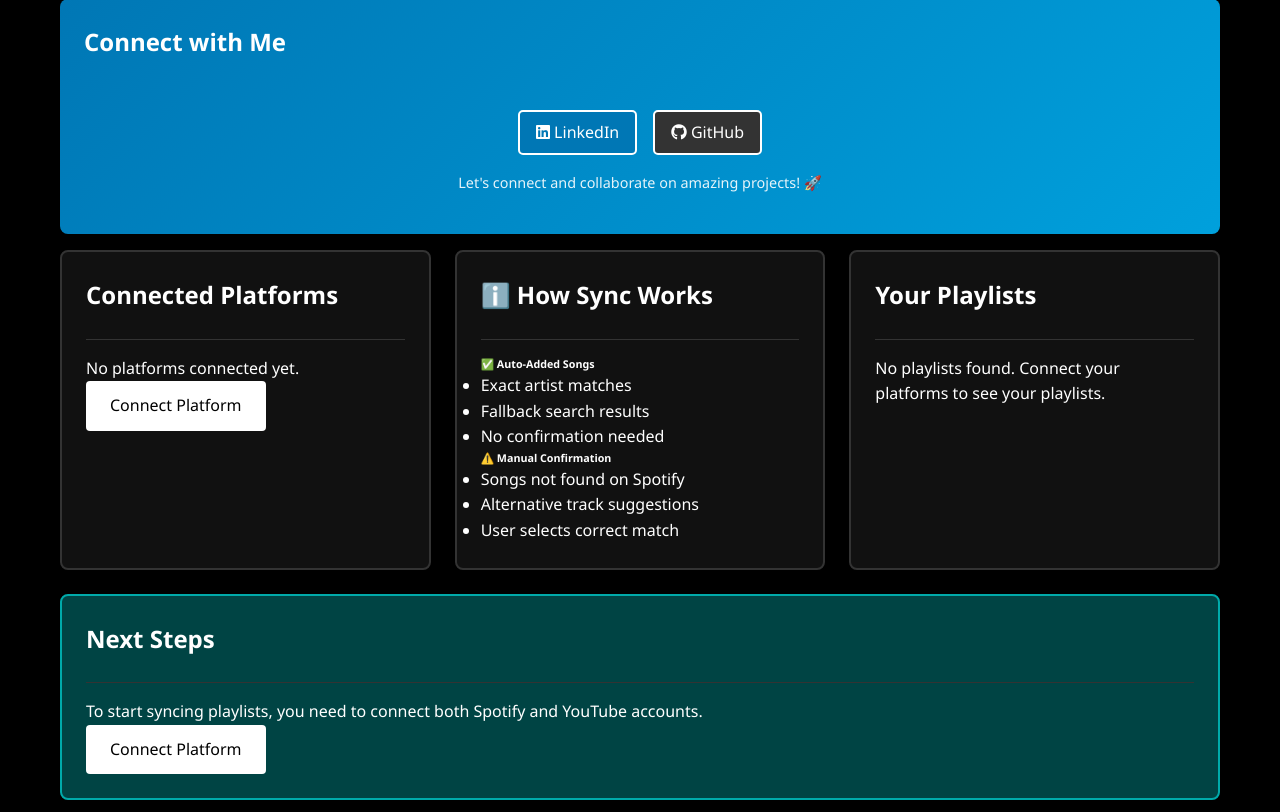
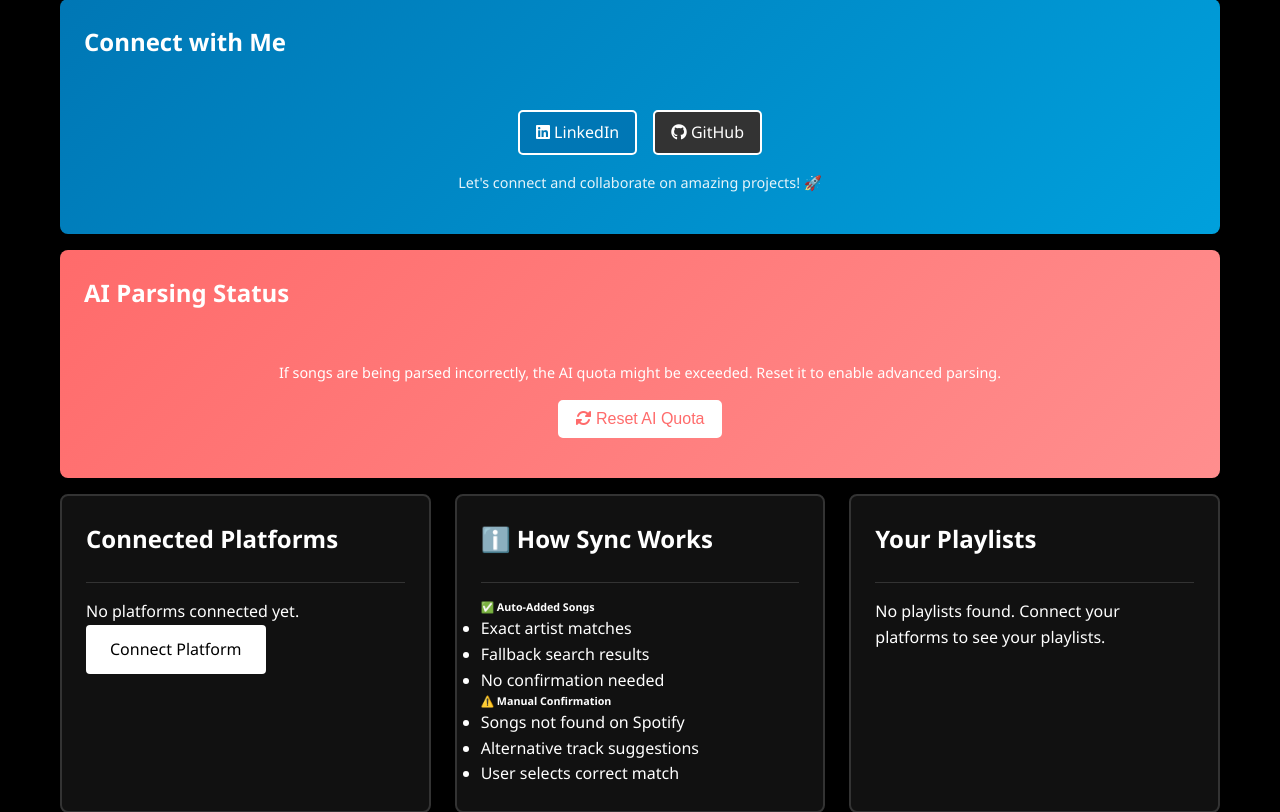
Before and after one commit to gorantlasadwik/sync-tunes, a Flask app: page /dashboard in a window 1280 px wide. Shown: the part 169-981 px from the top of the page. Run offline with Flask 3, Linux system fonts and the light colour scheme; the visitor is signed in with stand-in values (Sample User, id 1).

Commit message:
FIX: Add Gemini quota reset and improve fallback parsing
CRITICAL FIXES:
- Added route to reset Gemini quota when exceeded
- Improved fallback title parsing with better pattern matching
- Added AI Parsing Status section to dashboard with reset button

PARSING IMPROVEMENTS:
- Pattern 1: 'Artist - Song Name [Official Music Video]'  Song: 'Song Name', Artist: 'Artist'
- Pattern 2: 'Song Name | Movie Name | Artist | Music Director'  Song: 'Song Name', Artist: 'Artist'
- Pattern 3: 'Artist - Song Name'  Song: 'Song Name', Artist: 'Artist'
- Pattern 4: 'Song Name by Artist'  Song: 'Song Name', Artist: 'Artist'

BEFORE:
- 'Kaifi Khalil - Kahani Suno 2.0 [Official Music Video]'  Song: 'Kaifi Khalil' (WRONG)
- 'Darshana Full Video Song | Vinaro Bhagyamu Vishnu Katha | Kiran Abbavaram'  Song: 'Darshana Full Video Song' (WRONG)

AFTER:
- 'Kaifi Khalil - Kahani Suno 2.0 [Official Music Video]'  Song: 'Kahani Suno 2.0', Artist: 'Kaifi Khalil' (CORRECT)
- 'Darshana Full Video Song | Vinaro Bhagyamu Vishnu Katha | Kiran Abbavaram'  Song: 'Darshana', Artist: 'Kiran Abbavaram' (CORRECT)

This should fix the incorrect parsing and provide a way to reset the AI quota!

```diff
--- a/app.py
+++ b/app.py
@@ -411,6 +411,14 @@
     GEMINI_QUOTA_EXCEEDED = False
     print("🔄 Gemini quota flag reset - ready to use new API key")
 
+@app.route('/reset_gemini_quota', methods=['POST'])
+@login_required
+def reset_gemini_quota_route():
+    """Reset the Gemini quota flag"""
+    reset_gemini_quota()
+    flash('Gemini quota has been reset. You can now use advanced parsing features.')
+    return redirect(url_for('dashboard'))
+
 def parse_youtube_title_with_gemini(title, channel_title=None):
     """Parse YouTube video title using Gemini AI for intelligent extraction (for selected songs only)"""
     if not title:
@@ -953,6 +961,8 @@
     if not title:
         return "Unknown Title", "Unknown Artist"
 
+    print(f"Fallback parsing: '{title}'")
+
     # Simple regex-based parsing as fallback
     title = title.strip()
 
@@ -962,7 +972,7 @@
         '4k', 'hd', 'hq', 'full song', 'complete song', 'extended',
         'remix', 'cover', 'acoustic', 'live', 'studio version',
         'with lyrics', 'lyrics video', 'music video', 'mv',
-        'tribute to', 'song with lyrics', 'songs', 'song'
+        'tribute to', 'song with lyrics', 'songs', 'song', 'full video song'
     ]
 
     # Remove video descriptors (case insensitive)
@@ -971,24 +981,56 @@
         title = re.sub(rf'\s*\({re.escape(descriptor)}\)', '', title, flags=re.IGNORECASE)
         title = re.sub(rf'\s*\[{re.escape(descriptor)}\]', '', title, flags=re.IGNORECASE)
 
-    # Split by common separators
-    separators = [' - ', ' | ', ' – ', ' — ']
-
-    for sep in separators:
-        if sep in title:
-            parts = [part.strip() for part in title.split(sep)]
-            if len(parts) >= 2:
-                song_name = parts[0].strip()
-                artist_name = parts[1].strip()
-
-                # If artist name is too long, it might be a movie name
-                if len(artist_name) > 50:
-                    artist_name = artist_name.split(',')[0].strip()
-
-                return song_name, artist_name
-
-    # If no separators found, use the whole title as song name
-    return title, (channel_title or "Unknown Artist")
+    # Handle specific patterns
+    # Pattern 1: "Artist - Song Name [Official Music Video]"
+    if ' - ' in title and '[' in title:
+        parts = title.split(' - ', 1)
+        if len(parts) == 2:
+            artist_name = parts[0].strip()
+            song_part = parts[1].strip()
+            # Remove brackets and their contents
+            song_name = re.sub(r'\s*\[.*?\]', '', song_part)
+            print(f"Pattern 1 match: Artist='{artist_name}', Song='{song_name}'")
+            return song_name, artist_name
+
+    # Pattern 2: "Song Name | Movie Name | Artist | Music Director"
+    if ' | ' in title:
+        parts = [part.strip() for part in title.split(' | ')]
+        if len(parts) >= 3:
+            # First part is usually the song name
+            song_name = parts[0].strip()
+            # Look for artist in the parts (usually contains names)
+            artist_name = "Unknown Artist"
+            for part in parts[1:]:
+                # Skip movie names and technical terms
+                if not any(word in part.lower() for word in ['movie', 'film', 'video', 'song', 'music', 'director', 'composer']):
+                    if len(part.split()) <= 3:  # Likely a person's name
+                        artist_name = part
+                        break
+            print(f"Pattern 2 match: Song='{song_name}', Artist='{artist_name}'")
+            return song_name, artist_name
+
+    # Pattern 3: "Artist - Song Name" (simple dash)
+    if ' - ' in title:
+        parts = [part.strip() for part in title.split(' - ', 1)]
+        if len(parts) == 2:
+            artist_name = parts[0].strip()
+            song_name = parts[1].strip()
+            print(f"Pattern 3 match: Artist='{artist_name}', Song='{song_name}'")
+            return song_name, artist_name
+
+    # Pattern 4: "Song Name by Artist"
+    if ' by ' in title.lower():
+        parts = title.split(' by ', 1)
+        if len(parts) == 2:
+            song_name = parts[0].strip()
+            artist_name = parts[1].strip()
+            print(f"Pattern 4 match: Song='{song_name}', Artist='{artist_name}'")
+            return song_name, artist_name
+
+    # If no pattern matches, return the cleaned title as song name
+    print(f"No pattern match, using title as song: '{title.strip()}'")
+    return title.strip(), (channel_title or "Unknown Artist")
 
 def create_youtube_playlist_api(access_token, title, description):
     """Create a new YouTube playlist"""
--- a/templates/dashboard.html
+++ b/templates/dashboard.html
@@ -28,6 +28,23 @@
         <p style="color: white; margin: 1rem 0 0 0; font-size: 0.9rem; opacity: 0.9;">
             Let's connect and collaborate on amazing projects! 🚀
         </p>
+    </div>
+</div>
+
+<!-- Gemini Quota Reset Section -->
+<div class="card" style="background: linear-gradient(135deg, #ff6b6b, #ff8e8e); border: none; margin-bottom: 1rem;">
+    <div class="card-header" style="background: transparent; border: none;">
+        <h3 class="card-title" style="color: white; margin: 0;">AI Parsing Status</h3>
+    </div>
+    <div style="padding: 1rem; text-align: center;">
+        <p style="color: white; margin: 0 0 1rem 0; font-size: 0.9rem;">
+            If songs are being parsed incorrectly, the AI quota might be exceeded. Reset it to enable advanced parsing.
+        </p>
+        <form method="POST" action="{{ url_for('reset_gemini_quota_route') }}" style="display: inline;">
+            <button type="submit" class="btn" style="background: white; color: #ff6b6b; border: 2px solid white; padding: 0.5rem 1rem; border-radius: 5px; transition: all 0.3s ease;">
+                <i class="fas fa-sync-alt"></i> Reset AI Quota
+            </button>
+        </form>
     </div>
 </div>
 
```
